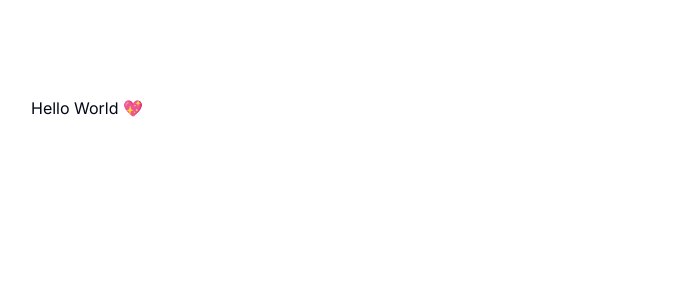
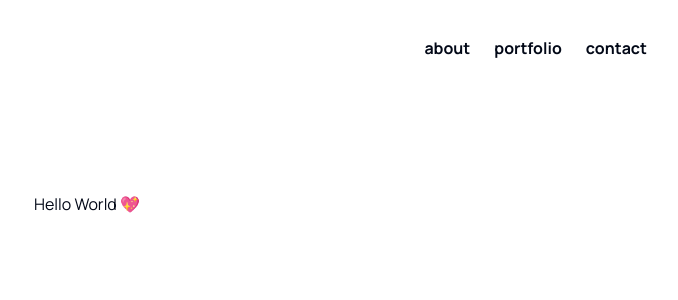
Before and after one commit to KevinWu098/website, a Next.js app: page / in a window 1280 px wide. Shown: the top 300 px of the page, without its empty margins (553-1231 px from the left). Built offline with nearby package versions, Linux system fonts and the light colour scheme.

Commit message:
feat: create header

```diff
--- a/src/app/layout.tsx
+++ b/src/app/layout.tsx
@@ -1,12 +1,13 @@
 import type { Metadata } from "next";
-import { Inter } from "next/font/google";
+import { Manrope } from "next/font/google";
 import "./globals.css";
+import Header from "@/components/Header";
 
-const inter = Inter({ subsets: ["latin"] });
+const inter = Manrope({ subsets: ["latin"] });
 
 export const metadata: Metadata = {
-	title: "Create Next App",
-	description: "Generated by create next app",
+	title: "Kevin Wu",
+	description: "Software Keveloper",
 };
 
 export default function RootLayout({
@@ -16,7 +17,10 @@ export default function RootLayout({
 }>) {
 	return (
 		<html lang="en">
-			<body className={inter.className}>{children}</body>
+			<body className={inter.className}>
+				<Header />
+				{children}
+			</body>
 		</html>
 	);
 }
--- /dev/null
+++ b/src/components/Header.tsx
@@ -0,0 +1,19 @@
+import Link from "next/link";
+
+const Header = () => {
+    return (
+        <>
+            <nav className="wrapper sticky flex-between inset-x-0 z-30 h-24">
+                <div />
+
+                <ul className="flex gap-x-6 font-bold">
+                    <li>about</li>
+                    <li>portfolio</li>
+                    <li>contact</li>
+                </ul>
+            </nav>
+        </>
+    );
+};
+
+export default Header;
```
